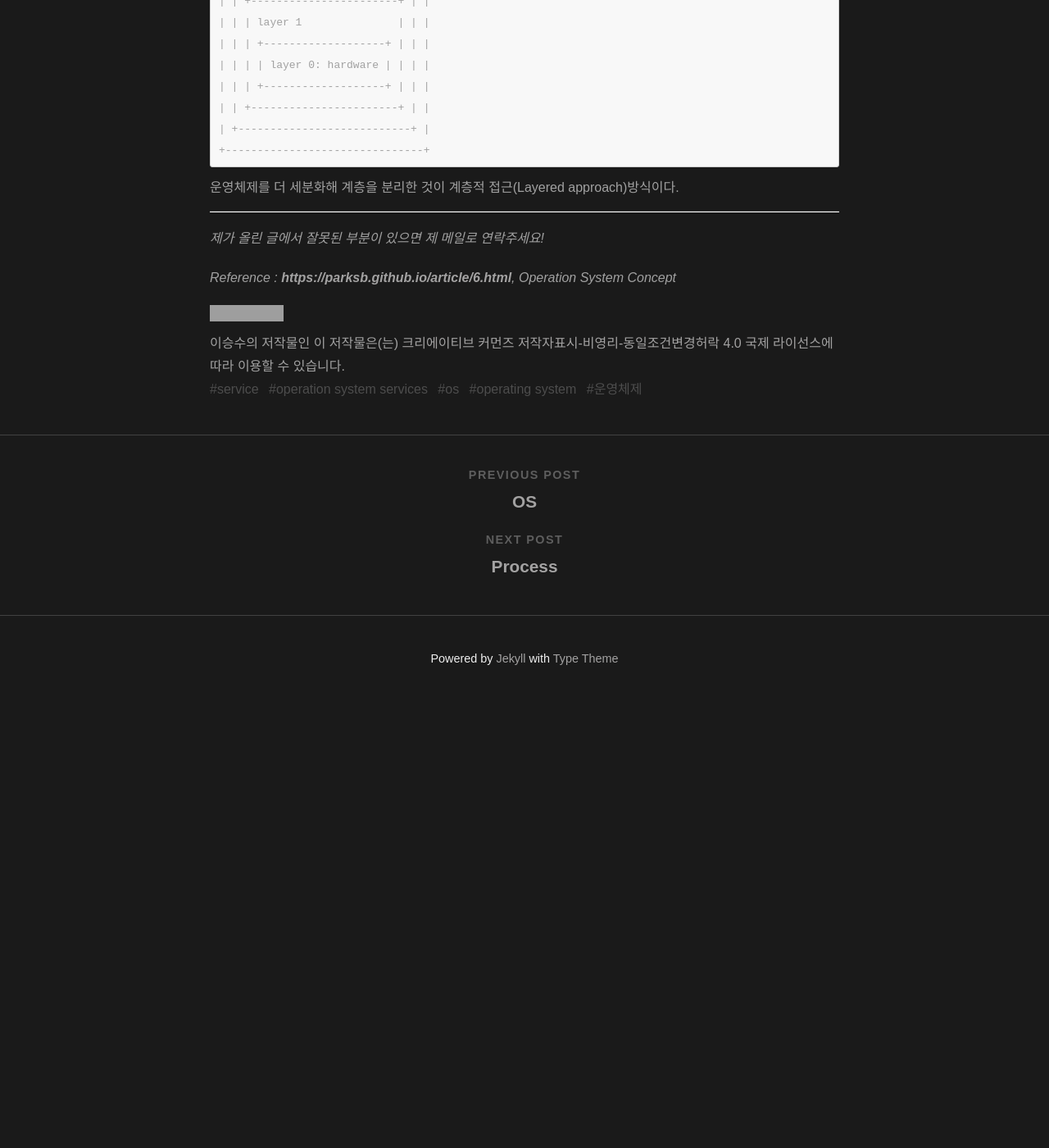
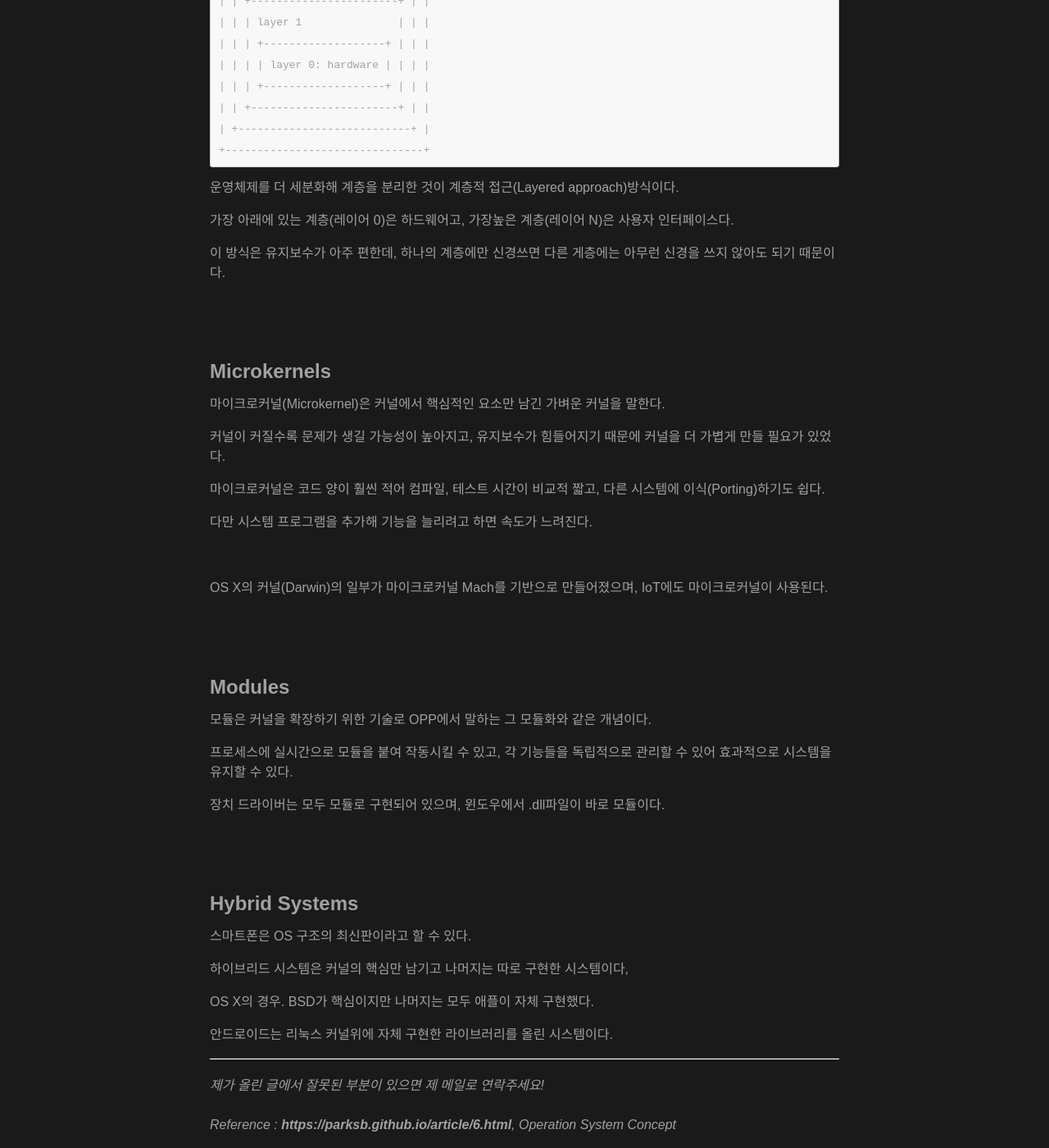
Before and after one commit to aLVINlEE9/aLVINlEE9.github.io, a Jekyll site: the page built from _posts/CS-Operation System/2021-10-25-ospost2.md, in a window 1280 px wide and 1400 px high, scrolled down 7144 px. Shown: the whole window at 82% size. Built offline with Jekyll 4.4.1, drawn with Linux system fonts in a browser that asks for light colours; nearby versions of some CDN libraries; comment, search, counter and statistics services are not loaded; before the commit the page ends 8000 px from its top, so only the background shows below that; grey boxes are pictures that could not be loaded.

Commit message:
post updated10-26-02

```diff
--- a/_posts/CS-Operation System/2021-10-25-ospost2.md
+++ b/_posts/CS-Operation System/2021-10-25-ospost2.md
@@ -323,7 +323,53 @@ UNIX 시스템은 이것을 개선했다.
 
 운영체제를 더 세분화해 계층을 분리한 것이 계층적 접근(Layered approach)방식이다.
 
+가장 아래에 있는 계층(레이어 0)은 하드웨어고, 가장높은 계층(레이어 N)은 사용자 인터페이스다.
 
+이 방식은 유지보수가 아주 편한데, 하나의 계층에만 신경쓰면 다른 게층에는 아무런 신경을 쓰지 않아도 되기 때문이다.
+
+<br/>
+
+<br/>
+
+## Microkernels
+
+마이크로커널(Microkernel)은 커널에서 핵심적인 요소만 남긴 가벼운 커널을 말한다.
+
+커널이 커질수록 문제가 생길 가능성이 높아지고, 유지보수가 힘들어지기 때문에 커널을 더 가볍게 만들 필요가 있었다.
+
+마이크로커널은 코드 양이 훨씬 적어 컴파일, 테스트 시간이 비교적 짧고, 다른 시스템에 이식(Porting)하기도 쉽다.
+
+다만 시스템 프로그램을 추가해 기능을 늘리려고 하면 속도가 느려진다.
+
+<br/>
+
+OS X의 커널(Darwin)의 일부가 마이크로커널 Mach를 기반으로 만들어졌으며, IoT에도 마이크로커널이 사용된다.
+
+<br/>
+
+<br/>
+
+## Modules
+
+모듈은 커널을 확장하기 위한 기술로 OPP에서 말하는 그 모듈화와 같은 개념이다.
+
+프로세스에 실시간으로 모듈을 붙여 작동시킬 수 있고, 각 기능들을 독립적으로 관리할 수 있어 효과적으로 시스템을 유지할 수 있다.
+
+장치 드라이버는 모두 모듈로 구현되어 있으며, 윈도우에서 .dll파일이 바로 모듈이다.
+
+<br/>
+
+<br/>
+
+## Hybrid Systems
+
+스마트폰은  OS 구조의 최신판이라고 할 수 있다.
+
+하이브리드 시스템은 커널의 핵심만 남기고 나머지는 따로 구현한 시스템이다,
+
+OS X의 경우. BSD가 핵심이지만 나머지는 모두 애플이 자체 구현했다.
+
+안드로이드는 리눅스 커널위에 자체 구현한 라이브러리를 올린 시스템이다.
 
 
 
```
